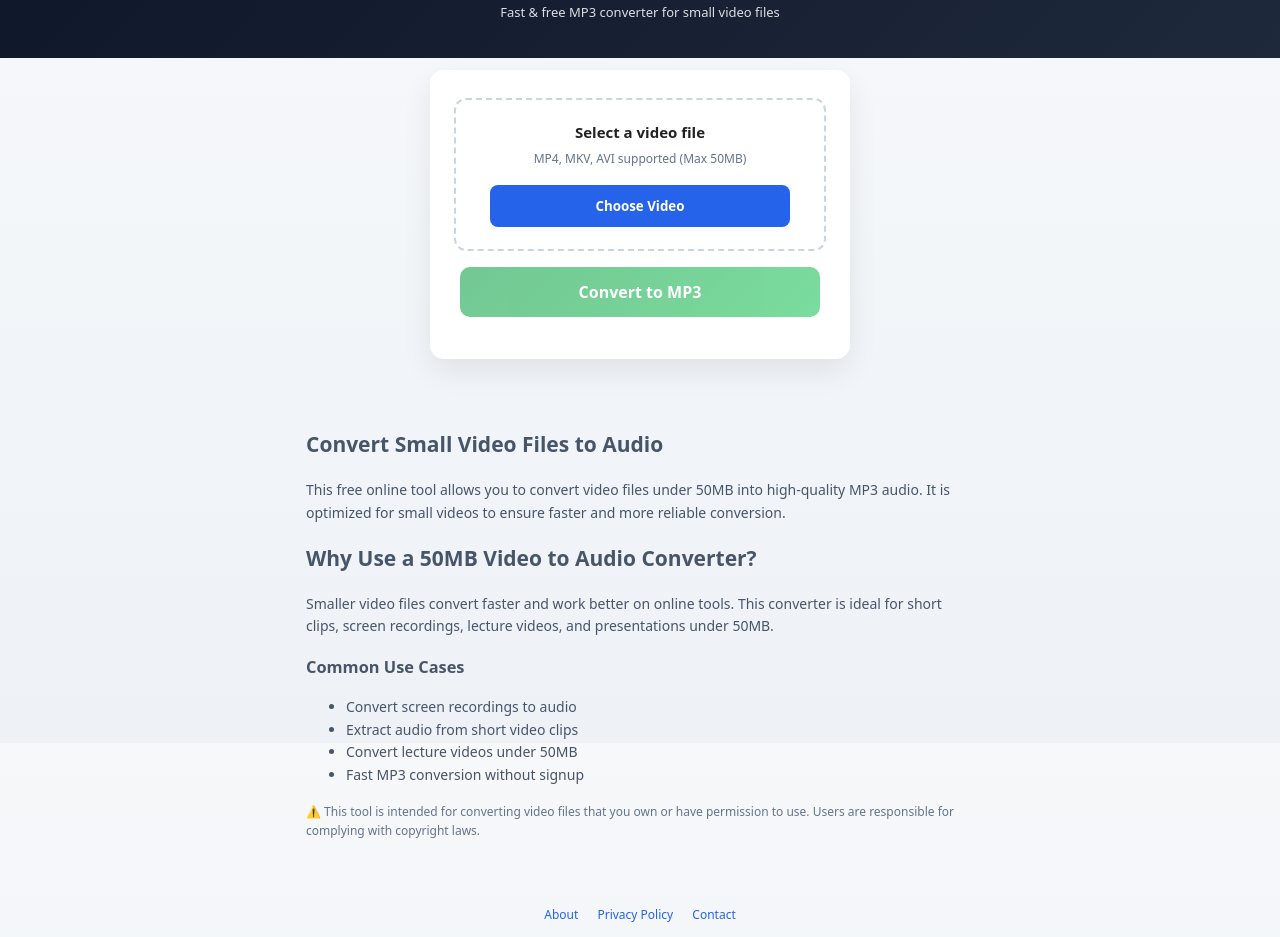
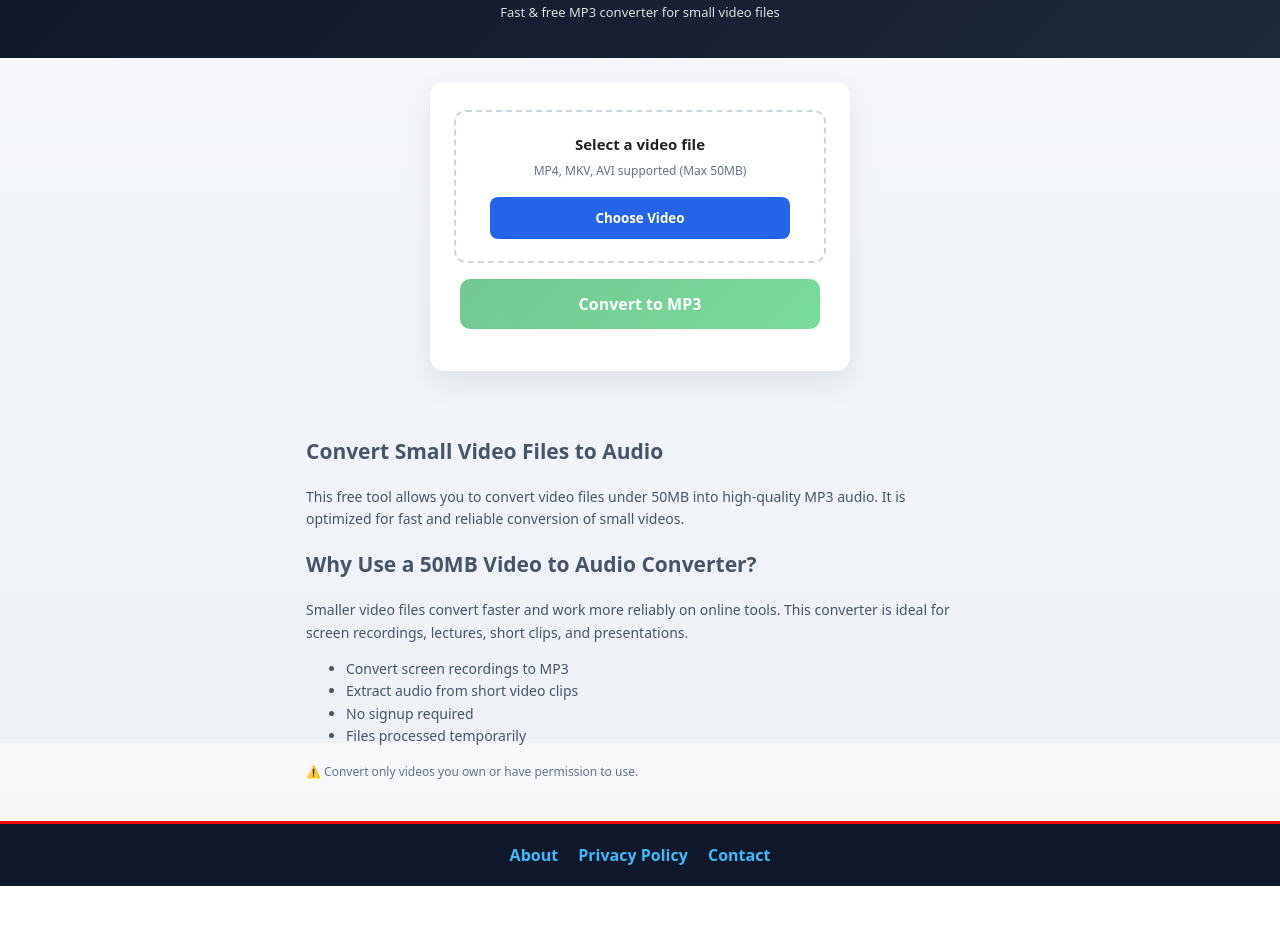
Before and after one commit to Sathwik-45/video-audiocoverter, a plain HTML site: page frontend/index.html in a window 1280 px wide. Shown: the part 57-994 px from the top of the page. After the commit the page ends 943 px from the top, so only its background shows below. Drawn offline with Linux system fonts and the light colour scheme.

Commit message:
index.html updated

```diff
--- a/frontend/index.html
+++ b/frontend/index.html
@@ -4,16 +4,14 @@
   <meta charset="UTF-8" />
   <meta name="viewport" content="width=device-width, initial-scale=1.0" />
 
-  <!-- Google Search Console Verification -->
+  <!-- Google Search Console -->
   <meta name="google-site-verification" content="sAs-CRIMVoRC7wiHH28LR09USsUjV35OJdp5mMUc4QI" />
 
-  <!-- SEO TITLE -->
-  <title>Convert Video Under 50MB to Audio Online | Free MP3 Converter</title>
-
-  <!-- SEO DESCRIPTION -->
+  <!-- SEO -->
+  <title>Convert Video Under 50MB to Audio Online | Free MP3 Tool</title>
   <meta
     name="description"
-    content="Convert video files under 50MB to MP3 audio online for free. Fast video to audio converter for small videos, screen recordings, and clips."
+    content="Convert video files under 50MB to MP3 audio online for free. Fast video to audio converter for small videos and screen recordings."
   />
 
   <link rel="stylesheet" href="styles.css" />
@@ -51,40 +49,38 @@
 </main>
 
 <!-- ================= SEO CONTENT ================= -->
-<section style="max-width:700px;margin:40px auto;padding:0 16px;font-size:14px;line-height:1.6;color:#475569;">
+<section style="max-width:700px;margin:40px auto 20px;padding:0 16px;font-size:14px;line-height:1.6;color:#475569;">
   <h2>Convert Small Video Files to Audio</h2>
   <p>
-    This free online tool allows you to convert video files under 50MB into
-    high-quality MP3 audio. It is optimized for small videos to ensure
-    faster and more reliable conversion.
+    This free tool allows you to convert video files under 50MB into
+    high-quality MP3 audio. It is optimized for fast and reliable
+    conversion of small videos.
   </p>
 
   <h2>Why Use a 50MB Video to Audio Converter?</h2>
   <p>
-    Smaller video files convert faster and work better on online tools.
-    This converter is ideal for short clips, screen recordings, lecture videos,
-    and presentations under 50MB.
+    Smaller video files convert faster and work more reliably on online tools.
+    This converter is ideal for screen recordings, lectures, short clips,
+    and presentations.
   </p>
 
-  <h3>Common Use Cases</h3>
   <ul>
-    <li>Convert screen recordings to audio</li>
+    <li>Convert screen recordings to MP3</li>
     <li>Extract audio from short video clips</li>
-    <li>Convert lecture videos under 50MB</li>
-    <li>Fast MP3 conversion without signup</li>
+    <li>No signup required</li>
+    <li>Files processed temporarily</li>
   </ul>
 
-  <p style="font-size:12px;color:#64748b;margin-top:16px;">
-    ⚠️ This tool is intended for converting video files that you own or have
-    permission to use. Users are responsible for complying with copyright laws.
+  <p style="font-size:12px;color:#64748b;margin-top:12px;">
+    ⚠️ Convert only videos you own or have permission to use.
   </p>
 </section>
 
 <!-- ================= FOOTER ================= -->
 <footer class="footer">
-  <a href="#" onclick="openModal('aboutModal')">About</a>
-  <a href="#" onclick="openModal('privacyModal')">Privacy Policy</a>
-  <a href="#" onclick="openModal('contactModal')">Contact</a>
+  <a href="javascript:void(0)" onclick="openModal('aboutModal')">About</a>
+  <a href="javascript:void(0)" onclick="openModal('privacyModal')">Privacy Policy</a>
+  <a href="javascript:void(0)" onclick="openModal('contactModal')">Contact</a>
 </footer>
 
 <!-- ================= MODALS ================= -->
@@ -92,7 +88,7 @@
 <div class="modal" id="aboutModal">
   <div class="modal-content">
     <span class="close" onclick="closeModal('aboutModal')">&times;</span>
-    <h2>About Us</h2>
+    <h2>About</h2>
     <p>
       This video to audio converter helps users extract MP3 audio from
       small video files under 50MB.
@@ -109,11 +105,11 @@
     <span class="close" onclick="closeModal('privacyModal')">&times;</span>
     <h2>Privacy Policy</h2>
     <p>
-      Uploaded files are processed temporarily for conversion purposes
-      and are deleted automatically after processing.
+      Uploaded files are processed temporarily for conversion and are deleted
+      automatically after processing.
     </p>
     <p>
-      We do not collect personal information such as name, email, or phone number.
+      No personal data such as email or name is collected.
     </p>
   </div>
 </div>
@@ -122,7 +118,9 @@
   <div class="modal-content">
     <span class="close" onclick="closeModal('contactModal')">&times;</span>
     <h2>Contact</h2>
-    <p>For questions or feedback, contact us at:</p>
+    <p>
+      For feedback or questions, reach us at:
+    </p>
     <p><b>Email:</b> shockytipps@gmail.com</p>
   </div>
 </div>
--- a/frontend/styles.css
+++ b/frontend/styles.css
@@ -12,8 +12,6 @@ html, body {
 body {
   margin: 0;
   min-height: 100vh;
-  display: flex;
-  flex-direction: column;
   background: linear-gradient(180deg, #f6f8fa, #eef2f7);
   color: #222;
 }
@@ -39,12 +37,11 @@ body {
 
 /* ================= MAIN CONTAINER ================= */
 .container {
-  flex: 1; /* pushes footer down */
   display: flex;
-  align-items: center;       /* 🔥 vertical center */
-  justify-content: center;   /* 🔥 horizontal center */
-  padding: 12px;
+  justify-content: center;
+  padding: 24px 12px;
 }
+
 
 /* ================= CARD ================= */
 .card {
@@ -126,11 +123,14 @@ body {
 
 /* ================= FOOTER ================= */
 .footer {
+  display: block;
+  width: 100%;
   text-align: center;
-  padding: 14px 10px;
-  font-size: 12px;
-  color: #64748b;
+  margin-top: 40px;
+  padding: 16px 8px;
+  background: transparent;
 }
+
 
 .footer a {
   margin: 0 8px;
@@ -221,3 +221,20 @@ body {
 .convert-btn.done {
   background: linear-gradient(135deg, #15803d, #16a34a);
 }
+/* ===== FORCE FOOTER DEBUG ===== */
+.footer {
+  position: relative !important;
+  display: block !important;
+  width: 100% !important;
+  background: #0f172a !important;
+  color: white !important;
+  padding: 20px 10px !important;
+  text-align: center !important;
+  margin-top: 40px !important;
+  border-top: 3px solid red !important;
+}
+
+.footer a {
+  color: #38bdf8 !important;
+  font-weight: 600 !important;
+}
```
Also changed, not shown: backend/server.js (+30 -28 lines).
